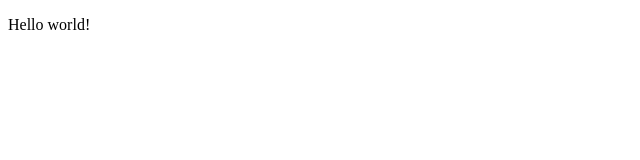
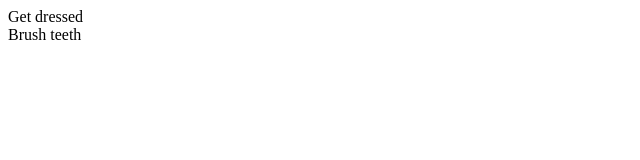
Before and after one commit to bpb54321/task-list, a React (Vite) app: page / in a window 1280 px wide. Shown: the top 160 px of the page, without its empty margins (0-640 px from the left). Built offline with nearby package versions, Linux system fonts and the light colour scheme.

Commit message:
Create initial task list.

```diff
--- a/src/App.tsx
+++ b/src/App.tsx
@@ -1,7 +1,21 @@
+import { useState } from "react";
+import TaskList from "./components/TaskList.tsx";
+import { Task } from "./types/Task.ts";
+import { CompletionStatus } from "./types/CompletionStatus.ts";
+
+const exampleTasks: Task[] = [
+  {
+    name: "Get dressed",
+    completionStatus: CompletionStatus.Uncompleted,
+  },
+  { name: "Brush teeth", completionStatus: CompletionStatus.Completed },
+];
+
 function App() {
+  const [tasks] = useState<Task[]>(exampleTasks);
   return (
     <>
-      <p>Hello world!</p>
+      <TaskList tasks={tasks} />
     </>
   );
 }
--- /dev/null
+++ b/src/components/TaskItem.tsx
@@ -0,0 +1,11 @@
+import { Task } from "../types/Task.ts";
+
+export interface TaskItemProps {
+  task: Task;
+}
+
+function TaskItem({ task }: TaskItemProps) {
+  return <div>{task.name}</div>;
+}
+
+export default TaskItem;
--- /dev/null
+++ b/src/components/TaskList.tsx
@@ -0,0 +1,11 @@
+import TaskItem from "./TaskItem.tsx";
+import { Task } from "../types/Task.ts";
+
+export interface TaskListProps {
+  tasks: Task[];
+}
+
+function TaskList({ tasks }: TaskListProps) {
+  return tasks.map((task) => <TaskItem task={task} />);
+}
+export default TaskList;
--- /dev/null
+++ b/src/types/CompletionStatus.ts
@@ -0,0 +1,4 @@
+export enum CompletionStatus {
+  Completed,
+  Uncompleted,
+}
--- /dev/null
+++ b/src/types/Task.ts
@@ -0,0 +1,6 @@
+import { CompletionStatus } from "./CompletionStatus.ts";
+
+export interface Task {
+  name: string;
+  completionStatus: CompletionStatus;
+}
```
